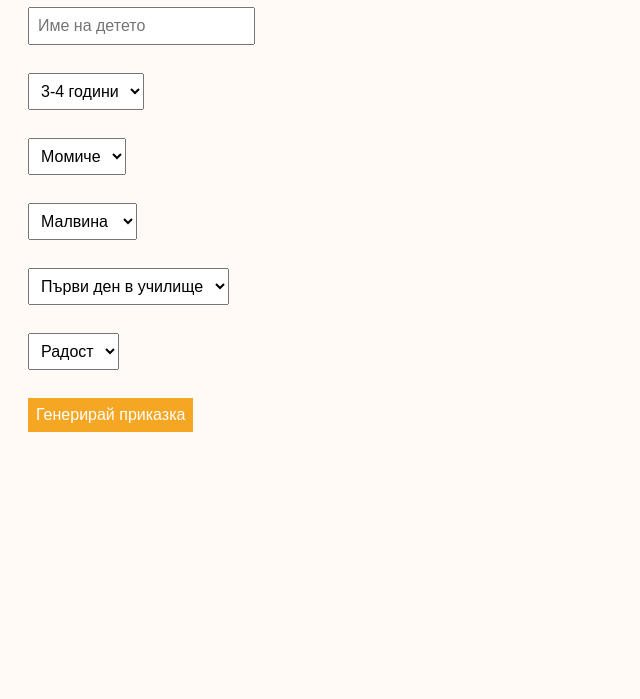
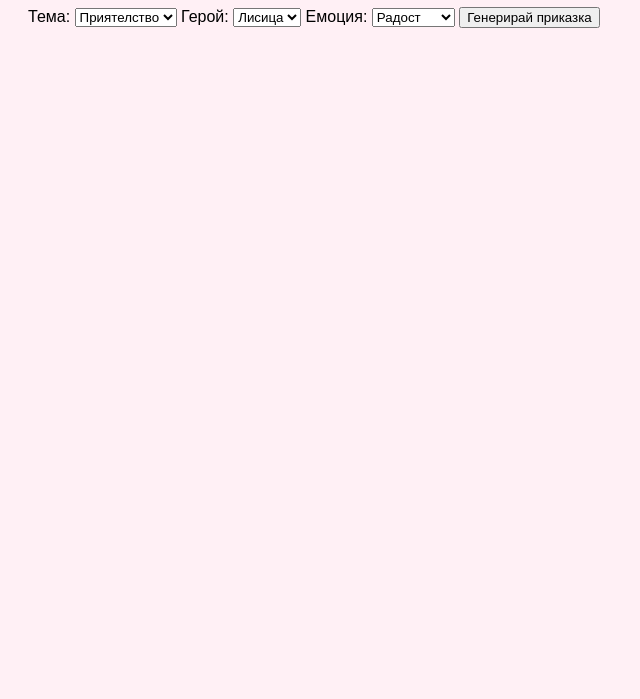
Before and after one commit to GridYourBrain/malvina-stories, a plain HTML site: page index.html in a window 1280 px wide. Shown: the part 101-800 px from the top of the page, without its empty margins (0-640 px from the left). Drawn offline with Linux system fonts and the light colour scheme.

Commit message:
Add files via upload

```diff
--- a/index.html
+++ b/index.html
@@ -2,39 +2,39 @@
 <html lang="bg">
 <head>
     <meta charset="UTF-8">
-    <title>Генерирай приказка</title>
+    <meta name="viewport" content="width=device-width, initial-scale=1.0">
+    <title>Malvina Stories</title>
     <link rel="stylesheet" href="style.css">
 </head>
 <body>
-    <h1>Създай персонализирана приказка</h1>
-    <form id="storyForm">
-        <input type="text" name="name" placeholder="Име на детето" required><br>
-        <select name="age">
-            <option value="3-4">3-4 години</option>
-            <option value="5-6">5-6 години</option>
-            <option value="7-8">7-8 години</option>
-        </select><br>
-        <select name="gender">
-            <option value="girl">Момиче</option>
-            <option value="boy">Момче</option>
-            <option value="other">Друго</option>
-        </select><br>
-        <select name="character">
-            <option value="malvina">Малвина</option>
-            <option value="dragon">Драконче</option>
-            <option value="robot">Робот</option>
-        </select><br>
-        <select name="theme">
-            <option value="school">Първи ден в училище</option>
-            <option value="dark">Страх от тъмното</option>
-        </select><br>
-        <select name="emotion">
-            <option value="happy">Радост</option>
-            <option value="fear">Страх</option>
-        </select><br>
-        <button type="submit">Генерирай приказка</button>
-    </form>
-    <div id="storyOutput"></div>
+    <main>
+        <h1>Избери тема за приказка</h1>
+        <form id="storyForm">
+            <label for="theme">Тема:</label>
+            <select id="theme">
+                <option value="приятелство">Приятелство</option>
+                <option value="смелост">Смелост</option>
+                <option value="сила">Сила</option>
+            </select>
+
+            <label for="character">Герой:</label>
+            <select id="character">
+                <option value="лисица">Лисица</option>
+                <option value="мечка">Мечка</option>
+                <option value="вълк">Вълк</option>
+            </select>
+
+            <label for="emotion">Емоция:</label>
+            <select id="emotion">
+                <option value="радост">Радост</option>
+                <option value="тъга">Тъга</option>
+                <option value="изненада">Изненада</option>
+            </select>
+
+            <button type="submit">Генерирай приказка</button>
+        </form>
+        <section id="storyOutput"></section>
+    </main>
     <script src="script.js"></script>
 </body>
 </html>
--- a/script.js
+++ b/script.js
@@ -1,10 +1,7 @@
 document.getElementById('storyForm').addEventListener('submit', function(e) {
     e.preventDefault();
-    const name = this.name.value;
-    const theme = this.theme.value;
-    const character = this.character.value;
-
-    const story = `${name} тръгна на вълшебно приключение с ${character}. Тяхната тема беше: ${theme}. И всичко завърши щастливо!`;
-
-    document.getElementById('storyOutput').innerText = story;
+    const theme = document.getElementById('theme').value;
+    const character = document.getElementById('character').value;
+    const emotion = document.getElementById('emotion').value;
+    document.getElementById('storyOutput').innerText = `Приказка за ${character}, който открива ${emotion} през темата за ${theme}.`;
 });
--- a/style.css
+++ b/style.css
@@ -1,24 +1 @@
-body {
-    font-family: Arial, sans-serif;
-    padding: 20px;
-    background: #fffaf5;
-    color: #333;
-}
-form {
-    margin-bottom: 20px;
-}
-input, select, button {
-    display: block;
-    margin-top: 10px;
-    padding: 8px;
-    font-size: 16px;
-}
-button {
-    background-color: #f5a623;
-    color: white;
-    border: none;
-    cursor: pointer;
-}
-button:hover {
-    background-color: #d48806;
-}
+body { font-family: sans-serif; padding: 20px; background: #fff0f5; }
```
Also changed, not shown: README.md (added).
